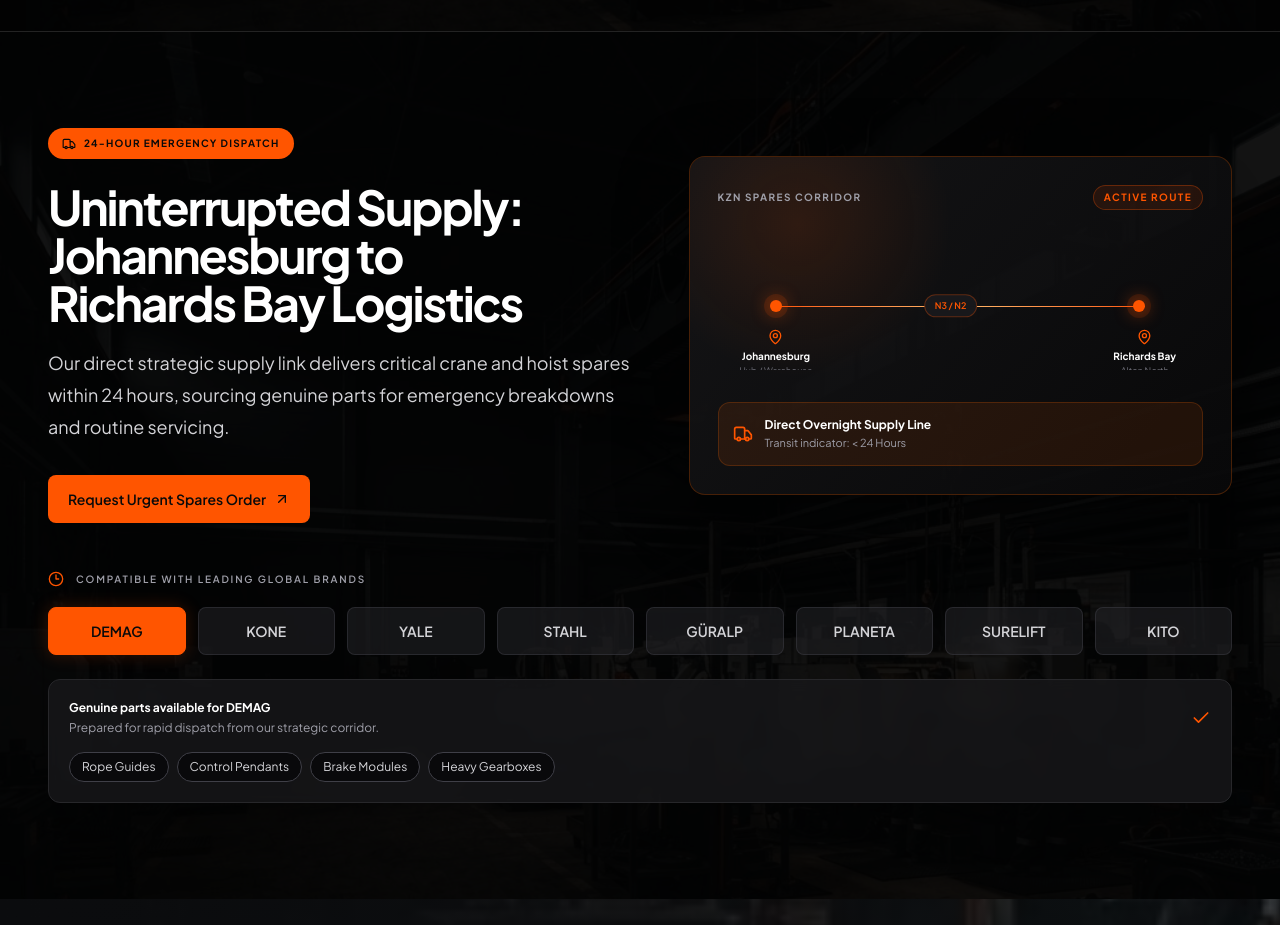
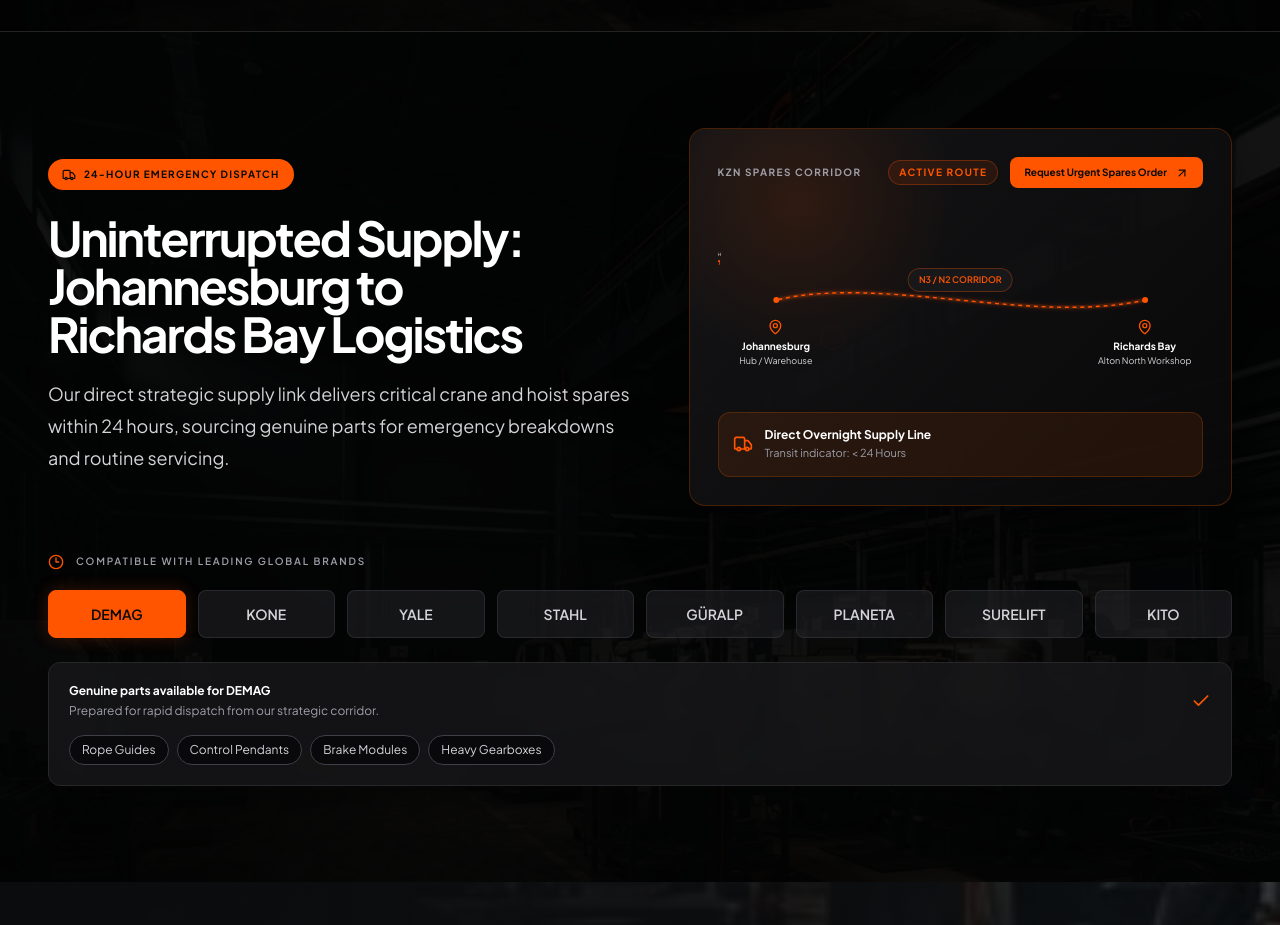
Before and after one commit to Cartmel-maker/makunga-demo, a Next.js app: page / in a window 1280 px wide. Shown: the part 2800-3725 px from the top of the page. Built offline with nearby package versions, Linux system fonts and the light colour scheme.

Commit message:
feat: add animated route and route-truck keyframes to globals.css; enhance logistics component with route visualization and request order button
Co-authored-by: Cartmel-maker <296170186+Cartmel-maker@users.noreply.github.com>

```diff
--- a/app/globals.css
+++ b/app/globals.css
@@ -42,4 +42,31 @@
 
 @media (prefers-reduced-motion: no-preference) {
   a { transition-duration: 180ms; }
+
+  @keyframes route-dash {
+    to { stroke-dashoffset: -32; }
+  }
+
+  @keyframes route-truck {
+    0% { offset-distance: 0%; }
+    100% { offset-distance: 100%; }
+  }
+
+  .animate-route-dash {
+    animation: route-dash 1.8s linear infinite;
+  }
+
+  .animate-route-truck {
+    offset-path: path('M 120px 80px C 340px 28px, 650px 132px, 880px 80px');
+    offset-rotate: 0deg;
+    animation: route-truck 5s ease-in-out infinite;
+  }
 }
+
+@media (prefers-reduced-motion: reduce) {
+  .animate-route-dash,
+  .animate-route-truck,
+  .animate-ping {
+    animation: none !important;
+  }
+}
--- a/components/spares-logistics.tsx
+++ b/components/spares-logistics.tsx
@@ -19,19 +19,34 @@ export function SparesLogistics() {
             <div className="inline-flex items-center gap-2 rounded-full bg-primary px-3.5 py-2 text-[10px] font-bold tracking-[0.12em] text-primary-foreground"><Truck aria-hidden="true" className="size-3.5" />24-HOUR EMERGENCY DISPATCH</div>
             <h2 id="spares-title" className="mt-6 text-balance text-3xl font-bold tracking-[-0.045em] text-foreground sm:text-5xl">Uninterrupted Supply: Johannesburg to Richards Bay Logistics</h2>
             <p className="mt-5 max-w-2xl text-base leading-7 text-zinc-300 sm:text-lg sm:leading-8">Our direct strategic supply link delivers critical crane and hoist spares within 24 hours, sourcing genuine parts for emergency breakdowns and routine servicing.</p>
-            <a href="#support" className="mt-8 inline-flex items-center gap-2 rounded-lg bg-primary px-5 py-3.5 text-sm font-semibold text-primary-foreground transition-transform hover:-translate-y-0.5">Request Urgent Spares Order <ArrowUpRight aria-hidden="true" className="size-4" /></a>
           </div>
-          <div className="relative overflow-hidden rounded-2xl border border-orange-500/25 bg-zinc-950/90 p-5 shadow-[0_20px_70px_rgba(0,0,0,0.4)] sm:p-7" aria-label="Johannesburg to Richards Bay supply corridor">
+          <div className="relative mx-auto w-full max-w-5xl overflow-hidden rounded-2xl border border-orange-500/25 bg-zinc-950/90 p-5 shadow-[0_20px_70px_rgba(0,0,0,0.4)] sm:p-7" aria-label="Johannesburg to Richards Bay supply corridor">
             <div className="absolute inset-0 bg-[radial-gradient(circle_at_20%_20%,rgba(255,85,0,0.12),transparent_30%),linear-gradient(135deg,rgba(39,39,42,0.4),transparent)]" aria-hidden="true" />
             <div className="relative">
-              <div className="flex items-center justify-between gap-3 text-[10px] font-bold tracking-[0.14em] text-zinc-400"><span>KZN SPARES CORRIDOR</span><span className="rounded-full border border-primary/30 bg-primary/10 px-2.5 py-1 text-primary">ACTIVE ROUTE</span></div>
-              <div className="relative my-8 h-28 min-w-0 overflow-hidden sm:h-32">
-                <div className="absolute left-[12%] right-[12%] top-1/2 h-px bg-gradient-to-r from-primary via-orange-300 to-primary" />
-                <div className="absolute left-[12%] top-1/2 size-3 -translate-x-1/2 -translate-y-1/2 rounded-full bg-primary shadow-[0_0_0_6px_rgba(255,85,0,0.12),0_0_18px_rgba(255,85,0,0.9)]" />
-                <div className="absolute right-[12%] top-1/2 size-3 -translate-y-1/2 rounded-full bg-primary shadow-[0_0_0_6px_rgba(255,85,0,0.12),0_0_18px_rgba(255,85,0,0.9)]" />
-                <div className="absolute left-[48%] top-1/2 -translate-x-1/2 -translate-y-1/2 rounded-full border border-primary/30 bg-zinc-900 px-2.5 py-1 text-[9px] font-semibold text-primary">N3 / N2</div>
-                <div className="absolute left-[12%] top-[68%] -translate-x-1/2 text-center"><MapPin className="mx-auto size-4 text-primary" /><p className="mt-1 text-[10px] font-bold text-foreground">Johannesburg</p><p className="text-[9px] text-zinc-500">Hub / Warehouse</p></div>
-                <div className="absolute right-[12%] top-[68%] translate-x-1/2 text-center"><MapPin className="mx-auto size-4 text-primary" /><p className="mt-1 text-[10px] font-bold text-foreground">Richards Bay</p><p className="text-[9px] text-zinc-500">Alton North</p></div>
+              <div className="flex flex-wrap items-center justify-between gap-3 text-[10px] font-bold tracking-[0.14em] text-zinc-400">
+                <span>KZN SPARES CORRIDOR</span>
+                <div className="flex items-center gap-3">
+                  <span className="rounded-full border border-primary/30 bg-primary/10 px-2.5 py-1 text-primary">ACTIVE ROUTE</span>
+                  <a href="#support" className="inline-flex items-center gap-2 rounded-lg bg-primary px-3.5 py-2 text-[10px] font-bold tracking-normal text-primary-foreground transition-transform hover:-translate-y-0.5">Request Urgent Spares Order <ArrowUpRight aria-hidden="true" className="size-3.5" /></a>
+                </div>
+              </div>
+              <div className="relative my-8 h-36 overflow-hidden sm:h-40">
+                <svg viewBox="0 0 1000 160" className="absolute inset-0 size-full" role="img" aria-label="Animated freight route from Johannesburg to Richards Bay">
+                  <defs>
+                    <filter id="route-glow" x="-20%" y="-100%" width="140%" height="300%"><feGaussianBlur stdDeviation="4" result="blur" /><feMerge><feMergeNode in="blur" /><feMergeNode in="SourceGraphic" /></feMerge></filter>
+                    <path id="supply-route" d="M 120 80 C 340 28, 650 132, 880 80" />
+                  </defs>
+                  <use href="#supply-route" fill="none" stroke="rgba(255,85,0,0.16)" strokeWidth="8" filter="url(#route-glow)" />
+                  <use href="#supply-route" fill="none" stroke="#FF5500" strokeWidth="3" strokeDasharray="8 8" className="animate-route-dash" />
+                  <circle cx="120" cy="80" r="12" fill="none" stroke="#FF5500" strokeWidth="2" className="animate-ping opacity-75" />
+                  <circle cx="880" cy="80" r="12" fill="none" stroke="#FF5500" strokeWidth="2" className="animate-ping opacity-75" />
+                  <circle cx="120" cy="80" r="6" fill="#FF5500" />
+                  <circle cx="880" cy="80" r="6" fill="#FF5500" />
+                  <g className="animate-route-truck" aria-hidden="true"><path d="M-18-7h11l4 5h7v9h-22zM-9 7a3 3 0 1 0 0-6 3 3 0 0 0 0 6M0 7a3 3 0 1 0 0-6 3 3 0 0 0 0 6" fill="#FF5500" /><text x="-2" y="-10" fill="#fff" fontSize="9" textAnchor="middle">24H</text></g>
+                </svg>
+                <div className="absolute left-[12%] top-[62%] -translate-x-1/2 text-center pb-4 sm:mb-2"><MapPin className="mx-auto size-4 text-primary" /><p className="mt-1 text-[10px] font-bold text-foreground">Johannesburg</p><p className="text-[9px] text-zinc-300">Hub / Warehouse</p></div>
+                <div className="absolute right-[12%] top-[62%] translate-x-1/2 text-center pb-4 sm:mb-2"><MapPin className="mx-auto size-4 text-primary" /><p className="mt-1 text-[10px] font-bold text-foreground">Richards Bay</p><p className="text-[9px] text-zinc-300">Alton North Workshop</p></div>
+                <div className="absolute left-1/2 top-[30%] -translate-x-1/2 rounded-full border border-primary/30 bg-zinc-900 px-2.5 py-1 text-[9px] font-semibold text-primary">N3 / N2 CORRIDOR</div>
               </div>
               <div className="flex items-center gap-3 rounded-xl border border-orange-500/20 bg-orange-500/10 p-3.5"><Truck className="size-5 shrink-0 text-primary" /><div><p className="text-xs font-bold text-foreground">Direct Overnight Supply Line</p><p className="mt-0.5 text-[11px] text-zinc-400">Transit indicator: &lt; 24 Hours</p></div></div>
             </div>
```
